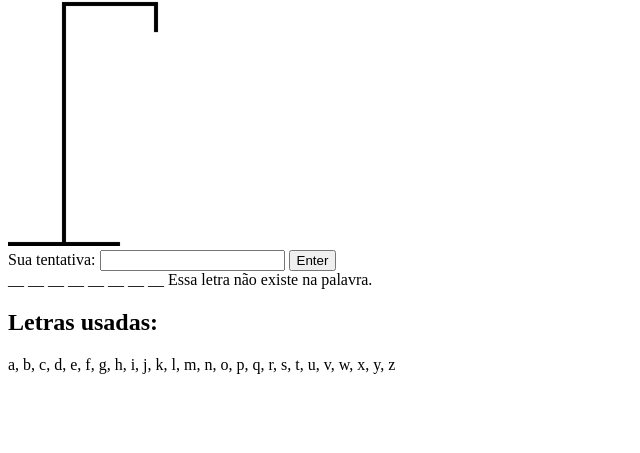
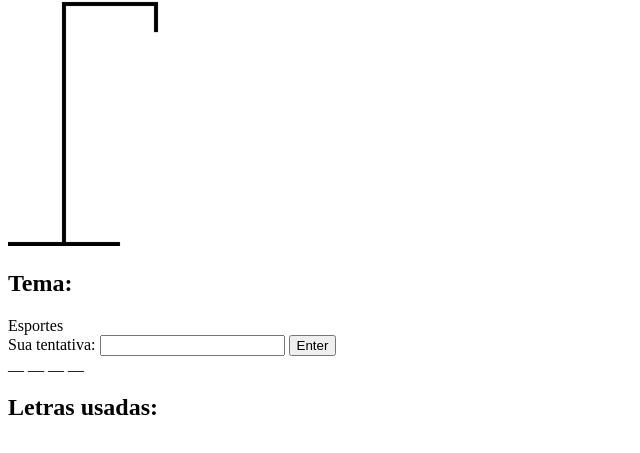
Before and after one commit to mgl-uhou/Jogo-da-Forca, a plain HTML site: page index.html in a window 1280 px wide. Shown: the part 79-532 px from the top of the page, without its empty margins (0-640 px from the left). Drawn offline with Linux system fonts and the light colour scheme.

Commit message:
Parte lógica concluída e adaptada para sites

```diff
--- /dev/null
+++ b/classes.js
@@ -0,0 +1,99 @@
+class Palavra {
+    constructor(palavra){
+        this._palavra = palavra.split('');
+        this._quantLetra = this.getPalavra().length;
+        this._caracteres = this.defChar();
+        this._erros = 0;
+    }
+
+    getPalavra() {
+        return this._palavra.join('');
+    }
+
+    getCaracteres(){
+        return this._caracteres;
+    }
+
+    getErros(){
+        return this._erros;
+    }
+
+    defChar() /* Método que conta os caracteres da palavra e define quantos underlines ela deve ter. */ {
+        let _ = [];
+        for(let i = 0; i <= this._quantLetra - 1; i++){
+            _.push("__");
+        };
+        return _;
+    }
+
+    setTeste(teste, jogo) /* Setter que testa se a letra digitada pelo usuário faz parte da própria palavra */ {
+        const msg = document.getElementById('msg');
+        const img = document.getElementById('img');
+
+        let contem = false; // Variável de controle
+
+        // Lógicas e condições do setter abaixo:
+        for(let i = 0; i < this._quantLetra; i++){
+            if(teste === this._palavra[i]){
+                this._caracteres[i] = teste;
+                contem = true;
+            }
+        }
+        for(let i = 0; i <= jogo.getLetras().length; i++) /* Loop de controle para saber se o usuário já digitou a letra */ {
+            if(teste == jogo.getLetras()[i]){
+                msg.textContent = "Você já digitou essa letra.";
+                return true;
+            }
+        }
+        jogo.setLetras(teste); //letrasDigitadas.push(teste);
+        document.getElementById('Letras').textContent = jogo.getLetras().join(', ');
+        if(contem === false && teste != this.getPalavra()){
+            msg.textContent = 'Essa letra não existe na palavra escolhida.';
+            this._erros++
+            img.src = `Forca${this.getErros()}.png`
+        }
+        if (teste === this.getPalavra() || this._caracteres.join('') === this._palavra.join('')){
+            jogo.setAndamento(false);
+
+            msg.innerHTML = `Você Ganhou! A palavra é <strong>${this._palavra.join('')}</strong>`;
+            document.getElementById('tentativa').readOnly = true;
+            document.getElementById('btn').style.display = 'none';
+            document.getElementById('deNovo').style.display = 'block';
+        }
+        else if(this.getErros() == 6){
+            jogo.setAndamento(false);
+
+            msg.innerHTML = `Você Perdeu! A palavra é <strong>${this._palavra.join('')}</strong>`;
+            document.getElementById('tentativa').readOnly = true;
+            document.getElementById('btn').style.display = 'none';
+            document.getElementById('deNovo').style.display = 'block';
+        }
+
+        document.getElementById('char').innerHTML = teste === this.getPalavra() ? this.getPalavra() : this.getCaracteres().join(' ');
+    }
+};
+
+class Jogo{
+    constructor(){
+        this._andamento = true;
+        this._letrasDigitadas = [];
+    }
+
+    getAndamento(){
+        return this._andamento;
+    }
+
+    setAndamento(valor){
+        this._andamento = valor;
+    }
+
+    getLetras(){
+        return this._letrasDigitadas;
+    }
+
+    setLetras(letra){
+        this._letrasDigitadas.push(letra);
+    }
+}
+
+export {Palavra, Jogo};
--- a/index.html
+++ b/index.html
@@ -9,25 +9,29 @@
 
     <h1> Jogo da Forca</h1>
 
-    <img src="Forca.png" alt="Forca">
+    <img id="img" src="Forca.png" alt="Forca">
+
+    <h2>Tema:</h2>
+    <span id="tema"></span>
 
     <form>
 
         <label for="tentativa">Sua tentativa: </label>
         <input type="text" id="tentativa">
-        <button>Enter</button>
+        <button id="btn" onclick="testarLetra(event)">Enter</button>
 
     </form>
 
-    <span id="char">__ __ __ __ __ __ __ __</span>
-    <span id="msg"> Essa letra não existe na palavra.</span>
+    <span id="char"></span>
+    <span id="msg"></span>
+
+    <button id="deNovo" style="display: none;" onclick="deNovo()">Jogar de Novo</button>
 
     <div id="usadas">
         <h2>Letras usadas:</h2>
-        <p id="Letras">
-            a, b, c, d, e, f, g, h, i, j, k, l, m, n, o, p, q, r, s, t, u, v, w, x, y, z
-        </p>
+        <p id="Letras"></p>
     </div>
 
+    <script type="module" src="script.js"></script>
 </body>
 </html>
--- /dev/null
+++ b/palavras.js
@@ -0,0 +1,123 @@
+const listaPalavras = [
+    [
+        'BRASIL',
+        'JAPAO',
+        'AUSTRALIA',
+        'CANADA',
+        'ITALIA',
+        'RUSSIA',
+        'EGITO',
+        'ARGENTINA',
+        'INDIA',
+        'CHINA',
+        "ALEMANHA",
+        "ESPANHA",
+        "FRANCA",
+        "INGLATERRA",
+        "MEXICO",
+        "PORTUGAL",
+        "VENEZUELA",
+        "GUIANA",
+        "JAMAICA",
+        "SUECIA"
+    ],
+    [
+        'AZUL',
+        'VERDE',
+        'AMARELO',
+        'VERMELHO',
+        'LARANJA',
+        'ROXO',
+        'ROSA',
+        'MARROM',
+        'CINZA',
+        'PRETO',
+    ],
+    [
+        'KIWI',
+        `BANANA`,
+        'ABACAXI',
+        'MORANGO',
+        `UVA`,
+        `PERA`,
+        'MELANCIA',
+        'LIMAO',
+        'MANGA',
+        "ABACATE",
+        "CACAU",
+        "PESSEGO",
+        "AMEIXA",
+        "FIGO",
+        "GUARANA",
+        "CARAMBOLA",
+        "CAJU"
+    ],
+    [
+        'ELEFANTE',
+        'GIRAFA',
+        'LEAO',
+        'TIGRE',
+        'GATO',
+        'CACHORRO',
+        'PANDA',
+        'PINGUIM',
+        'COBRA',
+        'BORBOLETA',
+        "HIPOPOTAMO",
+        "CANGURU",
+        "TARTARUGA",
+        "PANTERA",
+        "ORANGOTANGO",
+        "GOLFINHO",
+        "LOBO",
+        "POLVO",
+        "ÁGUIA",
+        "CROCODILO"
+    ],
+    [
+        'MEDICO',
+        'PROFESSOR',
+        'BOMBEIRO',
+        'POLICIAL',
+        'ENFERMEIRO',
+        'ARTISTA',
+        'JORNALISTA',
+        'PILOTO',
+        'ARQUITETO',
+        'COZINHEIRO',
+        "ENGENHEIRO",
+        "PSICOLOGO",
+        "ELETRICISTA",
+        "DESIGNER",
+        "MOTORISTA",
+        "FOTOGRAFO",
+        "ANALISTADESISTEMAS",
+        "BIOLOGO",
+        "PILOTO",
+        "RECEPCIONISTA"
+    ],
+    [
+        "FUTEBOL",
+        "BASQUETE",
+        "NATACAO",
+        "GOLFE",
+        "CICLISMO",
+        "VOLEIBOL",
+        "ATLETISMO",
+        "SURFE",
+        "ESGRIMA",
+        "HOCKEY",
+        "BOXE",
+        "GINASTICA",
+        "RUGBY",
+        "BADMINTON",
+        "XADREZ",
+        "ESCALADA",
+        "ESQUI",
+        "CAVALGADA",
+        "CANOAGEM",
+        "KARATE"
+    ]
+];
+
+export default listaPalavras;
--- /dev/null
+++ b/script.js
@@ -0,0 +1,48 @@
+import {Palavra, Jogo} from "./classes.js";
+import listaPalavras from "./palavras.js";
+
+let jogo = new Jogo(); //Objeto de controle para o jogo
+
+let tema = Math.floor(Math.random() * listaPalavras.length);
+console.log(tema);
+const localTema = document.getElementById('tema');
+switch (tema){
+    case 0:
+        localTema.textContent = "Países";
+        break;
+    case 1:
+        localTema.textContent = "Cores";
+        break;
+    case 2:
+        localTema.textContent = "Frutas";
+        break;
+    case 3:
+        localTema.textContent = "Animais";
+        break;
+    case 4:
+        localTema.textContent = 'Profissões'
+        break;
+    case 5:
+        localTema.textContent = "Esportes";
+        break;
+    default:
+        console.error('Error');
+}
+
+let indice = Math.floor(Math.random() * listaPalavras[tema].length); // Indice aleatório para a escolha da palavra.
+let escolhida = new Palavra(listaPalavras[tema][indice]); // Criando o objeto que é a palavra escolhida
+
+document.getElementById('char').textContent = escolhida.getCaracteres().join(' ');
+
+const testarLetra = (event) => {
+    event.preventDefault(); // Evita o comportamento padrão do formulário
+    escolhida.setTeste(document.getElementById('tentativa').value.toUpperCase(), jogo);
+    document.getElementById('tentativa').value = "";
+    return false;
+}
+window.testarLetra = testarLetra;
+
+const deNovo = () => {
+    location.reload();
+};
+window.deNovo = deNovo;
```
Also changed, not shown: Forca1.png (added), Forca2.png (added), Forca3.png (added), Forca4.png (added), Forca5.png (added), Forca6.png (added).
